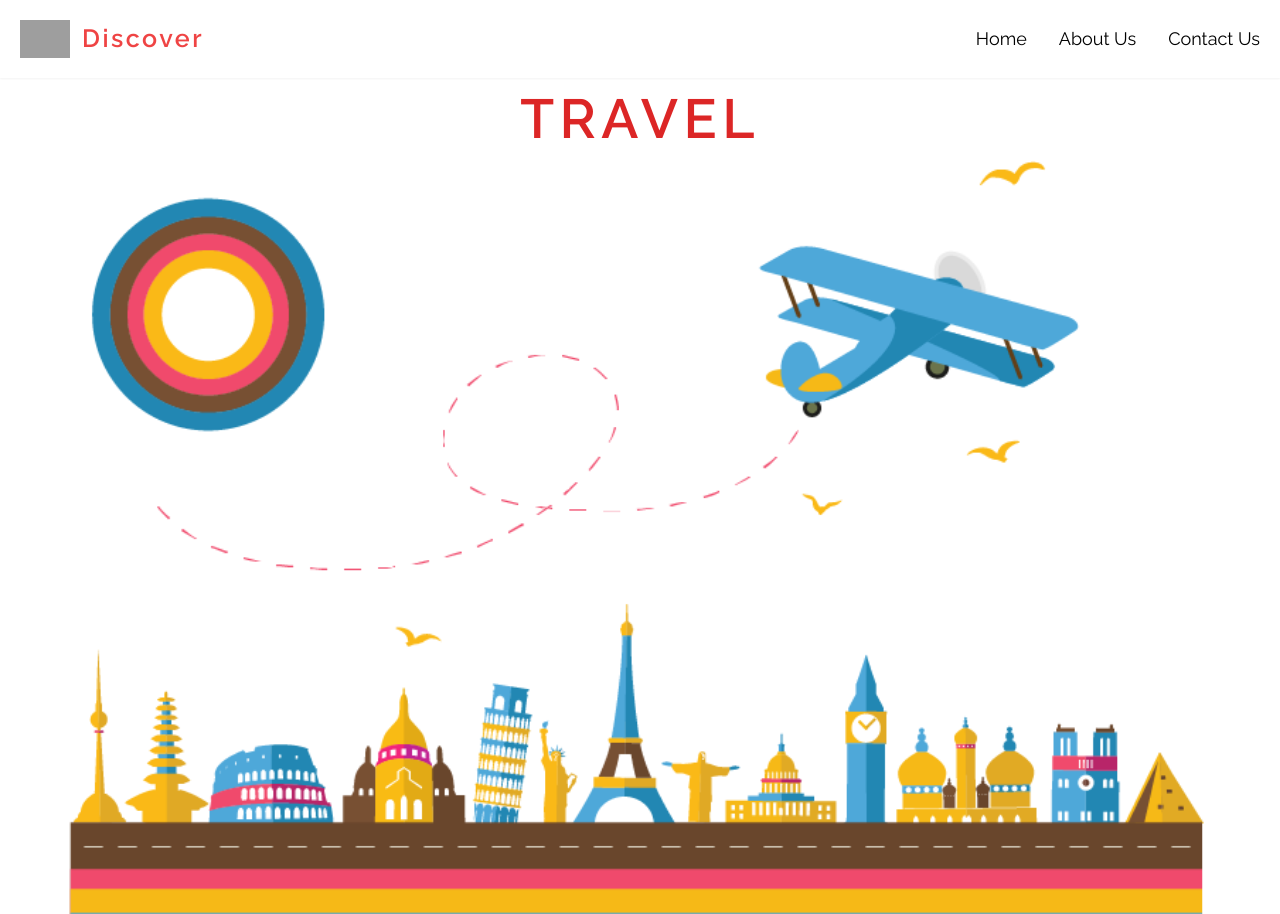
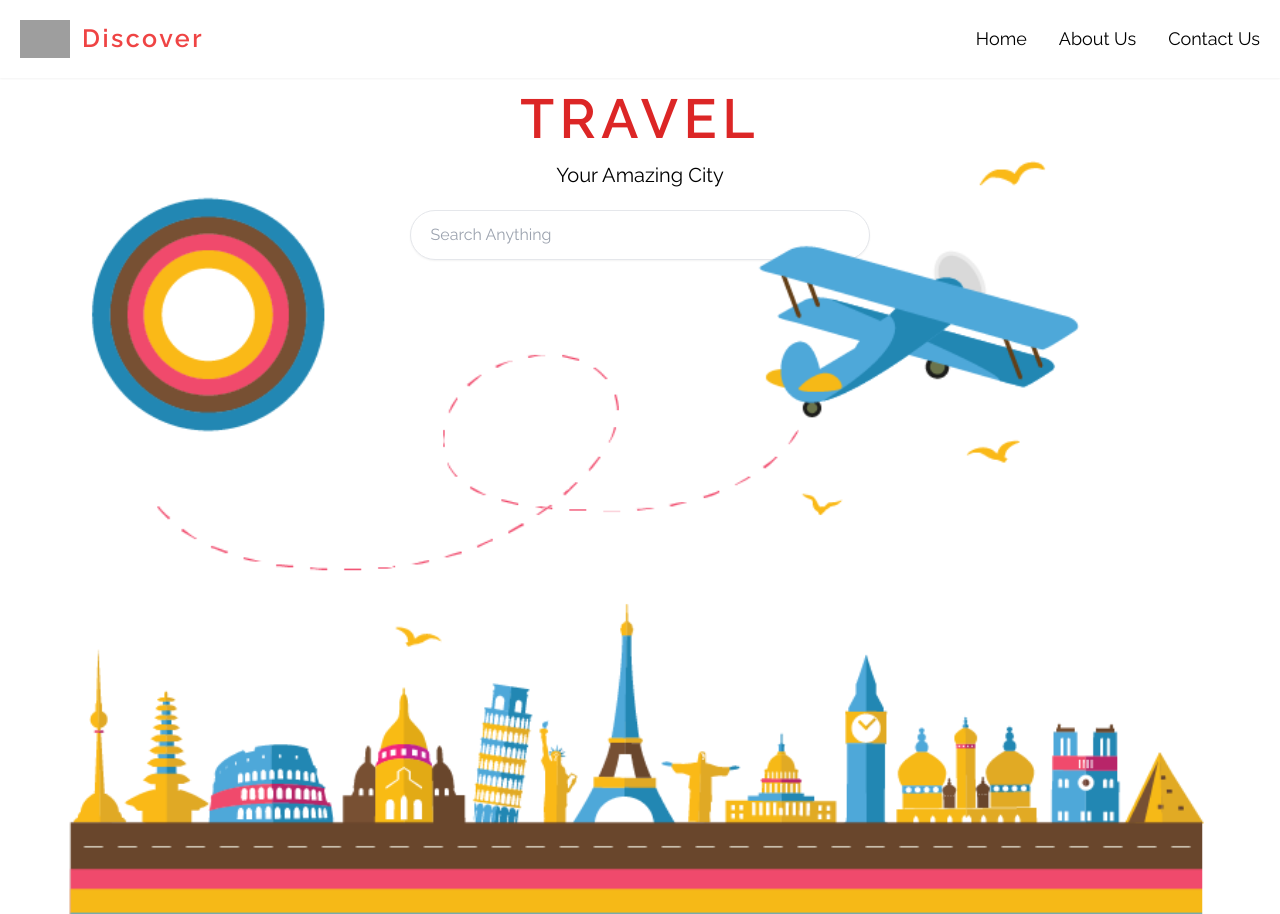
Before and after one commit to SebastianSloma/travel_places, a Next.js app: page / in a window 1280 px wide. Built offline with nearby package versions, Linux system fonts and the light colour scheme; grey boxes are pictures that could not be loaded.

Commit message:
added input

```diff
--- a/app/Hero.tsx
+++ b/app/Hero.tsx
@@ -5,13 +5,23 @@ function Hero() {
 	return (
 		<div className='text-center'>
 			<div>
+				<Image
+					src='/bg.png'
+					alt='bg'
+					width={800}
+					height={200}
+					className='w-full absolute mt-[-50px]'
+				/>
 
-			<Image src='/bg.png' alt='bg' width={800} height={200} className='w-full absolute mt-[-50px]' />
-			</div>
-			<div>
-				<h2 className='text-[55px] text-red-600 tracking-widest font-semibold'>
-					TRAVEL
-				</h2>
+				<div>
+					<h2 className='text-[55px] text-red-600 tracking-widest font-semibold'>
+						TRAVEL
+					</h2>
+					<h2 className='text-[20px]'>Your Amazing City</h2>
+					<div className='mt-5 z-20 '>
+						<input type="text" placeholder='Search Anything' className='z-20 bg-white p-3 border-[1px] rounded-full px-5 w-[36%] shadow-sm' />
+					</div>
+				</div>
 			</div>
 		</div>
 	);
```
